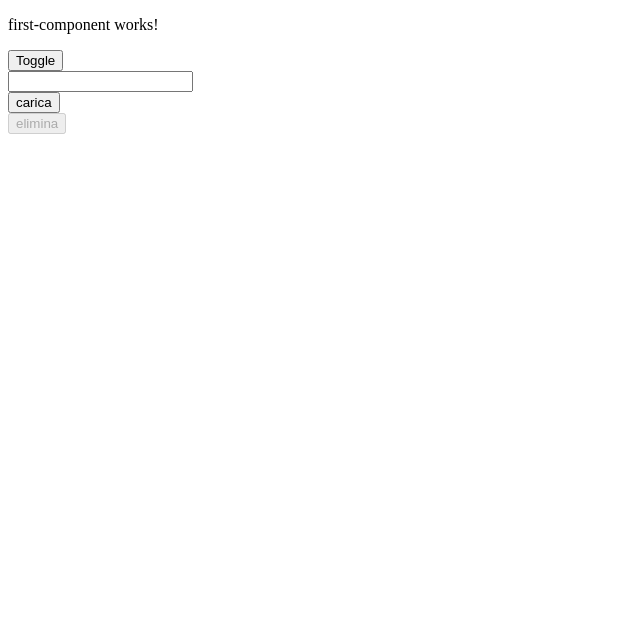
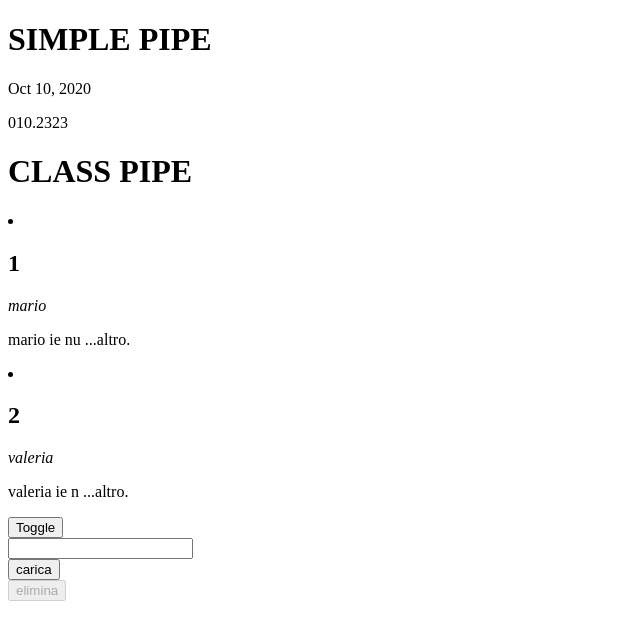
Before and after one commit to roberto2991/AngularTest, an Angular app: page / in a window 1280 px wide. Shown: the top 640 px of the page, without its empty margins (0-640 px from the left). Built offline with nearby package versions, Linux system fonts and the light colour scheme.

Commit message:
classe pipe

```diff
--- a/src/app/app.module.ts
+++ b/src/app/app.module.ts
@@ -4,11 +4,13 @@ import { NgModule } from '@angular/core';
 import { AppRoutingModule } from './app-routing.module';
 import { AppComponent } from './app.component';
 import { FirstComponentComponent } from './components/first-component.component';
+import {PipeTruncate} from './pipe/pipeTruncate';
 
 @NgModule({
   declarations: [
     AppComponent,
     FirstComponentComponent,
+    PipeTruncate
   ],
   imports: [
     BrowserModule,
--- a/src/app/components/first-component.component.html
+++ b/src/app/components/first-component.component.html
@@ -1 +1,10 @@
-<p>first-component works!</p>
+<h1>SIMPLE PIPE</h1>
+<p>{{date | date}}</p>
+<p>{{decimal | number: '3.2-4'}}</p>
+
+<h1>CLASS PIPE</h1>
+<li *ngFor="let user of users">
+    <h2>{{user.id}}</h2>
+    <i>{{user.name}}</i>
+    <p>{{user.testo | pipeTruncate:12}}</p>
+</li>
--- a/src/app/components/first-component.component.ts
+++ b/src/app/components/first-component.component.ts
@@ -7,6 +7,19 @@ import { Component, OnInit } from '@angular/core';
 })
 export class FirstComponentComponent implements OnInit {
 
+  date = Date.now();
+  decimal = 10.23230432;
+
+  users=[{id:'1',
+          name:'mario',
+          testo:'mario ie nu bell waglion e fasc tand cos bell'
+        },
+        {id:'2',
+          name:'valeria',
+          testo:'valeria ie na bell wagned e fasc tand '
+        }
+      ];
+
   constructor() { }
 
   ngOnInit(): void {
--- /dev/null
+++ b/src/app/pipe/pipeTruncate.ts
@@ -0,0 +1,25 @@
+import { Pipe, PipeTransform } from '@angular/core';
+
+@Pipe({
+    name:'pipeTruncate'
+})
+
+export class PipeTruncate implements PipeTransform
+{
+    transform(value: string, args: number= 10): string
+    {
+        let result = value;
+
+        if (value)
+        {
+            if (value.length > args)
+            {
+                result= value.substring(0,args) + '  ...altro.';
+            }else{
+                result= value;
+            }
+        }
+        return result;
+    }
+
+}
```
